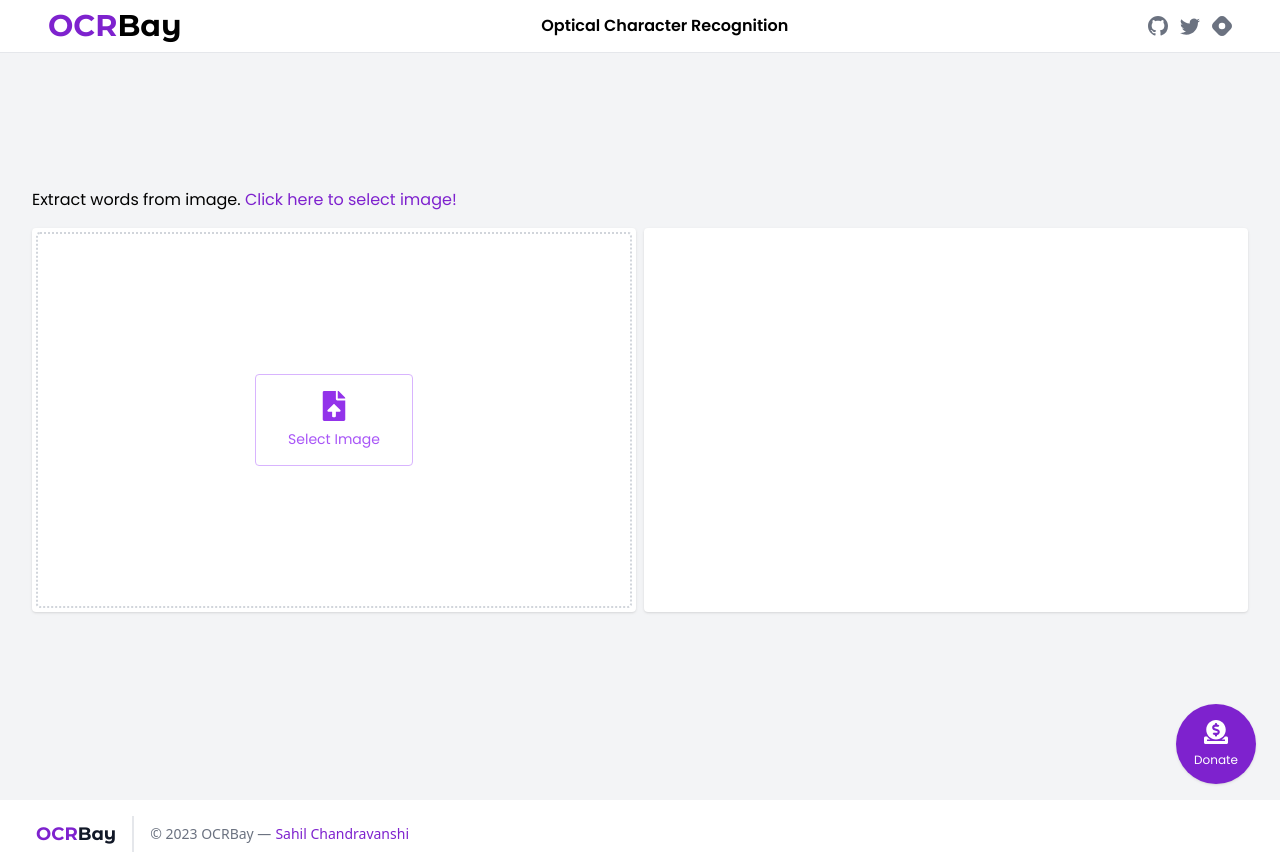
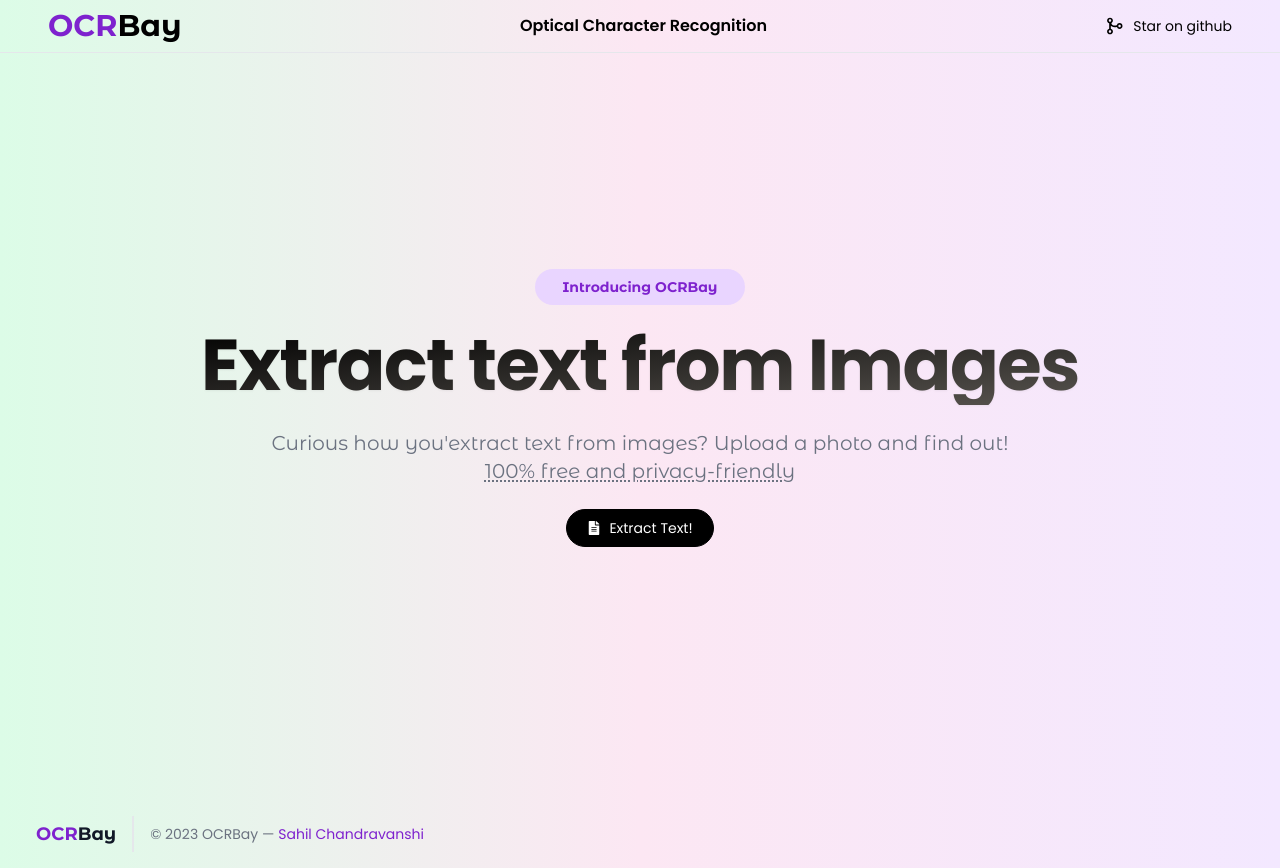
Before and after one commit to SahilChandravanshi/ocr-bay, a Next.js app: page / in a window 1280 px wide. Built offline with nearby package versions, Linux system fonts and the light colour scheme.

Commit message:
theme changed and header icons modifies

```diff
--- /dev/null
+++ b/app/extract/page.js
@@ -0,0 +1,122 @@
+"use client";
+import Image from "next/image";
+// import { createWorker } from "tesseract.js";
+import Tesseract from "tesseract.js";
+import { useEffect, useState, useCallback } from "react";
+import { FaDonate, FaFileUpload } from "react-icons/fa";
+import SupportModal from "@/components/SupportModal";
+import TextButtons from "@/components/TextButtons";
+
+export default function Home() {
+	const [selectedImage, setSelectedImage] = useState(null);
+	const [textResult, setTextResult] = useState("");
+	const [progress, setProgress] = useState(0);
+	const [modal, setModal] = useState(false);
+
+	const convertImageToText = useCallback(async () => {
+		if (!selectedImage) return;
+		Tesseract.recognize(selectedImage, "eng", {
+			logger: (m) => {
+				// console.log(m);
+				setProgress(parseInt(m.progress * 100));
+			},
+		})
+			.then(({ data: { text } }) => {
+				setTextResult(text);
+			})
+			.catch((err) => {
+				console.log(err);
+			});
+	}, [selectedImage]);
+
+	useEffect(() => {
+		convertImageToText();
+	}, [convertImageToText, selectedImage]);
+
+	const handleChangeImage = (e) => {
+		if (e.target.files[0]) {
+			setSelectedImage(e.target.files[0]);
+		} else {
+			setSelectedImage(null);
+			setTextResult("");
+		}
+	};
+
+	return (
+		<main className="flex min-h-screen flex-col py-4 px-8 gap-2 font-primary  w-full justify-center">
+			<p>
+				Extract words from image.{" "}
+				<label
+					htmlFor="upload"
+					className="text-purple-700 hover:text-purple-900 cursor-pointer"
+				>
+					Click here to select image!
+				</label>
+			</p>
+			<div className="inputWrapper relative hidden">
+				<input
+					type="file"
+					id="upload"
+					accept="image/*"
+					onChange={handleChangeImage}
+					className="absolute left-[26px] top-[6px] text-lg hidden"
+				/>
+			</div>
+
+			<div className="result mt-2 grid items-center justify-center sm:grid-cols-2 gap-2">
+				<div className="bg-white bg-opacity-50 h-72 w-[95vw] sm:w-full sm:h-96 sm:max-h-96 p-1 overflow-y-auto flex flex-col items-center rounded shadow">
+					{selectedImage == null ? (
+						<div className="w-full h-full flex justify-center items-center border-dotted border-2 border-gray-300 rounded">
+							{/* <p>Upload Here</p> */}
+							<label
+								htmlFor="upload"
+								className="py-4 px-8 cursor-pointer rounded border-[1.5px] border-purple-300 hover:border-purple-600 hover:bg-purple-100 text-purple-500 hover:text-purple-900 flex flex-col gap-2 items-center justify-center text-sm"
+							>
+								<FaFileUpload className="text-3xl text-purple-600 hover:text-purple-900" />
+								Select Image
+							</label>
+						</div>
+					) : (
+						selectedImage && (
+							<div className="boxImage h-96 sm:max-h-96 overflow-y-auto flex flex-col items-center rounded">
+								<Image
+									src={URL.createObjectURL(selectedImage)}
+									alt="thumb"
+									width={1000}
+									height={500}
+								/>
+							</div>
+						)
+					)}
+				</div>
+				<div className="bg-white bg-opacity-50 h-72 w-[95vw] sm:w-full sm:h-96 sm:max-h-96 p-1 overflow-y-auto flex flex-col items-center justify-center rounded shadow">
+					{progress < 100 && progress > 0 ? (
+						<div>
+							<div className="progress-label">Progress ({progress}%)</div>
+							<div className="progress-bar">
+								<div className="progress"></div>
+							</div>
+						</div>
+					) : (
+						textResult && (
+							<div className="box-p font-codeFont h-96 overflow-auto p-4 font-light">
+								<p>{textResult}</p>
+							</div>
+						)
+					)}
+				</div>
+				{/* <TextButtons textResult={textResult}/> */}
+			</div>
+			<button
+				className="py-2 px-4 cursor-pointer rounded-full w-20 h-20 shadow bg-purple-700 hover:bg-purple-900 text-white flex flex-col justify-center items-center gap-2 fixed z-10 bottom-12 sm:bottom-4 right-6 text-xs"
+				onClick={() => {
+					setModal(true);
+				}}
+			>
+				<FaDonate className="text-2xl" />
+				Donate
+			</button>
+			<SupportModal open={modal} setModal={setModal} />
+		</main>
+	);
+}
--- a/app/layout.js
+++ b/app/layout.js
@@ -10,10 +10,10 @@
 export default function RootLayout({ children }) {
 	return (
 		<html lang="en">
-			<body>
-					<Header />
-					{children}
-					<Footer/>
+			<body className="bg-gradient-to-r from-green-100 via-pink-100 to-purple-100">
+				<Header />
+				{children}
+				<Footer />
 			</body>
 		</html>
 	);
--- a/app/page.js
+++ b/app/page.js
@@ -1,122 +1,43 @@
 "use client";
-import Image from "next/image";
-// import { createWorker } from "tesseract.js";
-import Tesseract from "tesseract.js";
-import { useEffect, useState, useCallback } from "react";
-import { FaDonate, FaFileUpload } from "react-icons/fa";
-import SupportModal from "@/components/SupportModal";
-import TextButtons from "@/components/TextButtons";
+import Link from "next/link";
+import { FaFileAlt } from "react-icons/fa";
 
 export default function Home() {
-	const [selectedImage, setSelectedImage] = useState(null);
-	const [textResult, setTextResult] = useState("");
-	const [progress, setProgress] = useState(0);
-	const [modal, setModal] = useState(false);
-
-	const convertImageToText = useCallback(async () => {
-		if (!selectedImage) return;
-		Tesseract.recognize(selectedImage, "eng", {
-			logger: (m) => {
-				// console.log(m);
-				setProgress(parseInt(m.progress * 100));
-			},
-		})
-			.then(({ data: { text } }) => {
-				setTextResult(text);
-			})
-			.catch((err) => {
-				console.log(err);
-			});
-	}, [selectedImage]);
-
-	useEffect(() => {
-		convertImageToText();
-	}, [convertImageToText, selectedImage]);
-
-	const handleChangeImage = (e) => {
-		if (e.target.files[0]) {
-			setSelectedImage(e.target.files[0]);
-		} else {
-			setSelectedImage(null);
-			setTextResult("");
-		}
-	};
-
 	return (
-		<main className="flex min-h-screen flex-col py-4 px-8 gap-2 font-primary bg-gray-100 w-full justify-center">
-			<p>
-				Extract words from image.{" "}
-				<label
-					htmlFor="upload"
-					className="text-purple-700 hover:text-purple-900 cursor-pointer"
+		<div className="w-screen px-5 xl:px-0 h-screen flex flex-col justify-center items-center">
+			<a
+				href="https://twitter.com/steventey/status/1616505632001232896"
+				target="_blank"
+				rel="noreferrer"
+				className="mx-auto mb-5 flex max-w-fit items-center justify-center space-x-2 overflow-hidden rounded-full bg-purple-200 px-7 py-2 transition-colors hover:bg-purple-300"
 			>
-					Click here to select image!
-				</label>
+				<p className="text-sm font-semibold text-purple-700 font-secondary">
+					Introducing OCRBay
 				</p>
-			<div className="inputWrapper relative hidden">
-				<input
-					type="file"
-					id="upload"
-					accept="image/*"
-					onChange={handleChangeImage}
-					className="absolute left-[26px] top-[6px] text-lg hidden"
-				/>
-			</div>
-
-			<div className="result mt-2 grid items-center justify-center sm:grid-cols-2 gap-2">
-				<div className="bg-white h-72 w-[95vw] sm:w-full sm:h-96 sm:max-h-96 p-1 overflow-y-auto flex flex-col items-center rounded shadow">
-					{selectedImage == null ? (
-						<div className="w-full h-full flex justify-center items-center border-dotted border-2 border-gray-300 rounded">
-							{/* <p>Upload Here</p> */}
-							<label
-								htmlFor="upload"
-								className="py-4 px-8 cursor-pointer rounded border-[1.5px] border-purple-300 hover:border-purple-600 hover:bg-purple-100 text-purple-500 hover:text-purple-900 flex flex-col gap-2 items-center justify-center text-sm"
-							>
-								<FaFileUpload className="text-3xl text-purple-600 hover:text-purple-900" />
-								Select Image
-							</label>
-						</div>
-					) : (
-						selectedImage && (
-							<div className="boxImage h-96 sm:max-h-96 overflow-y-auto flex flex-col items-center rounded">
-								<Image
-									src={URL.createObjectURL(selectedImage)}
-									alt="thumb"
-									width={1000}
-									height={500}
-								/>
-							</div>
-						)
-					)}
-				</div>
-				<div className="bg-white h-72 w-[95vw] sm:w-full sm:h-96 sm:max-h-96 p-1 overflow-y-auto flex flex-col items-center justify-center rounded shadow">
-					{progress < 100 && progress > 0 ? (
+			</a>
+			<h1 className="bg-gradient-to-br from-black to-stone-600 bg-clip-text text-center text-4xl font-bold tracking-[-0.02em] text-transparent drop-shadow-sm md:text-7xl md:leading-[5rem] font-primary">
+				Extract text from Images
+			</h1>
+			<div className="mt-6 text-center text-gray-500 md:text-xl font-secondary">
+				<div ratio={0.6}>
+					Curious how you&apos;extract text from images? Upload a photo and find
+					out!{" "}
 					<div>
-							<div className="progress-label">Progress ({progress}%)</div>
-							<div className="progress-bar">
-								<div className="progress"></div>
+						<span className="cursor-default underline decoration-dotted underline-offset-2 transition-colors hover:text-gray-800">
+							100% free and privacy-friendly
+						</span>
 					</div>
 				</div>
-					) : (
-						textResult && (
-							<div className="box-p font-codeFont h-96 overflow-auto p-4 font-light">
-								<p>{textResult}</p>
 			</div>
-						)
-					)}
+			<div className="-mb-4">
+				<Link
+					href={"extract"}
+					className="group mx-auto mt-6 flex max-w-fit items-center justify-center space-x-2 rounded-full border border-black bg-black px-5 py-2 text-sm text-white transition-colors hover:bg-white hover:text-black font-primary"
+				>
+					<FaFileAlt />
+					<p>Extract Text!</p>
+				</Link>
 			</div>
-				{/* <TextButtons textResult={textResult}/> */}
 		</div>
-			<button
-				className="py-2 px-4 cursor-pointer rounded-full w-20 h-20 shadow bg-purple-700 hover:bg-purple-900 text-white flex flex-col justify-center items-center gap-2 fixed z-10 bottom-12 sm:bottom-4 right-6 text-xs"
-				onClick={() => {
-					setModal(true);
-				}}
-			>
-				<FaDonate className="text-2xl" />
-				Donate
-			</button>
-			<SupportModal open={modal} setModal={setModal}/>
-		</main>
 	);
 }
--- a/components/Footer.js
+++ b/components/Footer.js
@@ -4,12 +4,12 @@
 	return (
 		<footer className="text-gray-600 mx-4">
 			<div className="container px-5 py-4 mx-auto flex items-center sm:flex-row flex-col">
-				<a className="flex title-font font-medium items-center md:justify-start justify-center text-gray-900">
+				<a className="sm:flex title-font font-medium items-center md:justify-start justify-center text-gray-900 hidden">
 					<h3 className="text-lg font-bold font-secondary">
 						<span className="text-purple-700">OCR</span>Bay
 					</h3>
 				</a>
-				<p className="text-sm text-gray-500 sm:ml-4 sm:pl-4 sm:border-l-2 sm:border-gray-200 sm:py-2 sm:mt-0 mt-4">
+				<p className="text-sm text-gray-500 sm:ml-4 sm:pl-4 sm:border-l-2 sm:border-gray-200 sm:py-2 sm:mt-0 mt-4 font-primary">
 					© 2023 OCRBay —
 					<a
 						href="https://sahilchandravanshi.com/"
@@ -17,7 +17,7 @@
 						rel="noopener noreferrer"
 						target="_blank"
 					>
-						<span className="text-purple-700 hover:text-purple-900">
+						<span className="text-purple-700 hover:text-purple-900 ">
 							Sahil Chandravanshi
 						</span>
 					</a>
--- a/components/Header.js
+++ b/components/Header.js
@@ -1,7 +1,8 @@
-"use client"
+"use client";
 import React, { useState } from "react";
-import { BsGithub, BsTwitter } from "react-icons/bs";
-import { SiHashnode, SiKofi } from "react-icons/si";
+// import { BsGithub, BsTwitter } from "react-icons/bs";
+// import { SiHashnode, SiKofi } from "react-icons/si";
+import { BiGitMerge } from "react-icons/bi";
 // import { FaDonate } from "react-icons/fa";
 // import SupportModal from "./SupportModal";
 
@@ -9,13 +10,11 @@
 	return (
 		<div className="flex flex-wrap fixed">
 			{/* <!-- navbar --> */}
-			<nav className="flex justify-between bg-white border-b-[1px] w-screen">
-				<div className="px-5 xl:px-12 py-2 flex w-full items-center">
-					<a className="font-heading" href="#">
-						<h1 className="text-3xl font-bold font-secondary">
-							<span className="text-purple-700">OCR</span>Bay
-						</h1>
-					</a>
+			<nav className="flex justify-between bg-gradient-to-r from-green-100 via-pink-100 to-purple-100 border-b-[1px] w-screen">
+				<div className="px-5 xl:px-12 py-2 flex w-full items-center justify-between">
+					<h1 className="text-3xl font-bold font-secondary">
+						<span className="text-purple-700">OCR</span>Bay
+					</h1>
 					{/* <!-- Nav Links --> */}
 					<ul className="hidden md:flex px-4 mx-auto font-semibold font-heading space-x-12">
 						<li>
@@ -25,37 +24,19 @@
 						</li>
 					</ul>
 					{/* <!-- Header Icons and buttons --> */}
-					<div className="hidden xl:flex items-center space-x-5">
-					<span className="inline-flex gap-3 sm:ml-auto sm:mt-0 mt-4 justify-center sm:justify-start text-gray-500 ">
-					<a href="https://github.com/sahilchandravanshi" className="text-xl hover:text-purple-700">
-						<BsGithub />
-					</a>
-					<a href="https://twitter.com/SahilSaklash/" className="text-xl hover:text-purple-700">
-						<BsTwitter />
-					</a>
-					<a href="https://blog.sahilchandravanshi.com/" className="text-xl hover:text-purple-700">
-						<SiHashnode />
-					</a>
-				</span>
+					<div className="flex items-center space-x-5">
+						<span className="inline-flex gap-3 sm:ml-auto sm:mt-0 justify-center sm:justify-start text-black font-primary">
+							<a
+								href="https://github.com/sahilchandravanshi/ocr-bay"
+								className="text-xl hover:text-purple-700 flex justify-center items-center gap-2"
+							>
+								<BiGitMerge />
+								<p className="text-sm hidden sm:block">Star on github</p>
+								<p className="text-sm sm:hidden">Star</p>
+							</a>
+						</span>
 					</div>
 				</div>
-				{/* <!-- Responsive navbar --> */}
-				<a className="navbar-burger self-center mr-12 xl:hidden" href="#">
-					<svg
-						xmlns="http://www.w3.org/2000/svg"
-						className="h-6 w-6 hover:text-gray-200"
-						fill="none"
-						viewBox="0 0 24 24"
-						stroke="currentColor"
-					>
-						<path
-							strokeLinecap="round"
-							strokeLinejoin="round"
-							strokeWidth="2"
-							d="M4 6h16M4 12h16M4 18h16"
-						/>
-					</svg>
-				</a>
 			</nav>
 		</div>
 	);
--- a/components/SupportModal.js
+++ b/components/SupportModal.js
@@ -20,7 +20,7 @@
 							e.stopPropagation();
 						}}
 					>
-						<span className="text-md text-purple-900 bg-white px-2 py-1 rounded text-sm font-bold absolute left-6 top-6 flex items-center justify-center gap-2">
+						<span className="text-md text-purple-900 bg-white px-2 py-1 rounded-full text-sm font-bold absolute left-6 top-6 flex items-center justify-center gap-2">
 							<FaHeart className="text-red-400 hover:text-purple-600 hover:text-lg" />{" "}
 							<p>Donate</p>
 						</span>
@@ -38,12 +38,10 @@
 							height={600}
 							alt="user"
 						/>
-						<h3 className="mt-2 font-bold text-purple-600">Scan with any UPI app</h3>
+						<h3 className="mt-2 font-bold text-black">Scan with any UPI app</h3>
 						<h6 className="uppercase my-1">or</h6>
-						<p className="text-sm">
-							Support this project on Ko-Fi
-						</p>
-							<button className="bg-purple-600 hover:bg-purple-900 rounded flex items-center justify-center w-auto px-4 mt-2">
+						<p className="text-sm">Support this project on Ko-Fi</p>
+						<button className="bg-purple-600 hover:bg-purple-900 rounded-full flex items-center justify-center w-auto px-4 mt-2">
 							<a
 								href="https://ko-fi.com/Z8Z3H8EXU"
 								target="_blank"
@@ -61,11 +59,9 @@
 						</button>
 						<div
 							class="skills"
-							className="flex justify-center bg-purple-900 text-sm text-gray-200 border-b-2 rounded border-pruple-900 p-4 mt-8"
+							className="flex justify-center bg-black text-sm text-white border-b-2 rounded border-pruple-900 p-4 mt-8"
 						>
-							<h6
-								className="uppercase text-center"
-							>
+							<h6 className="uppercase text-center">
 								If you like this project, do support
 							</h6>
 						</div>
```
Lines whose indentation alone changed are shown as unchanged.
